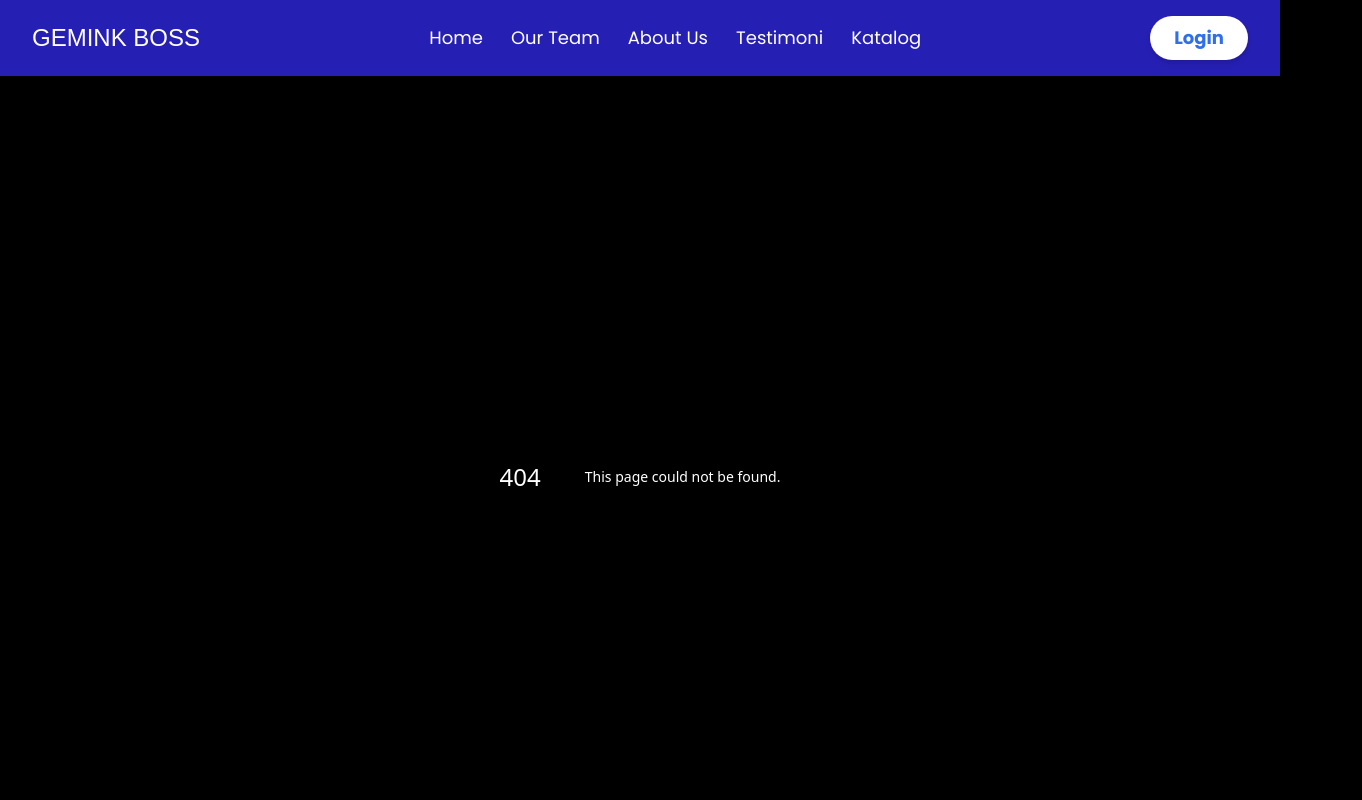
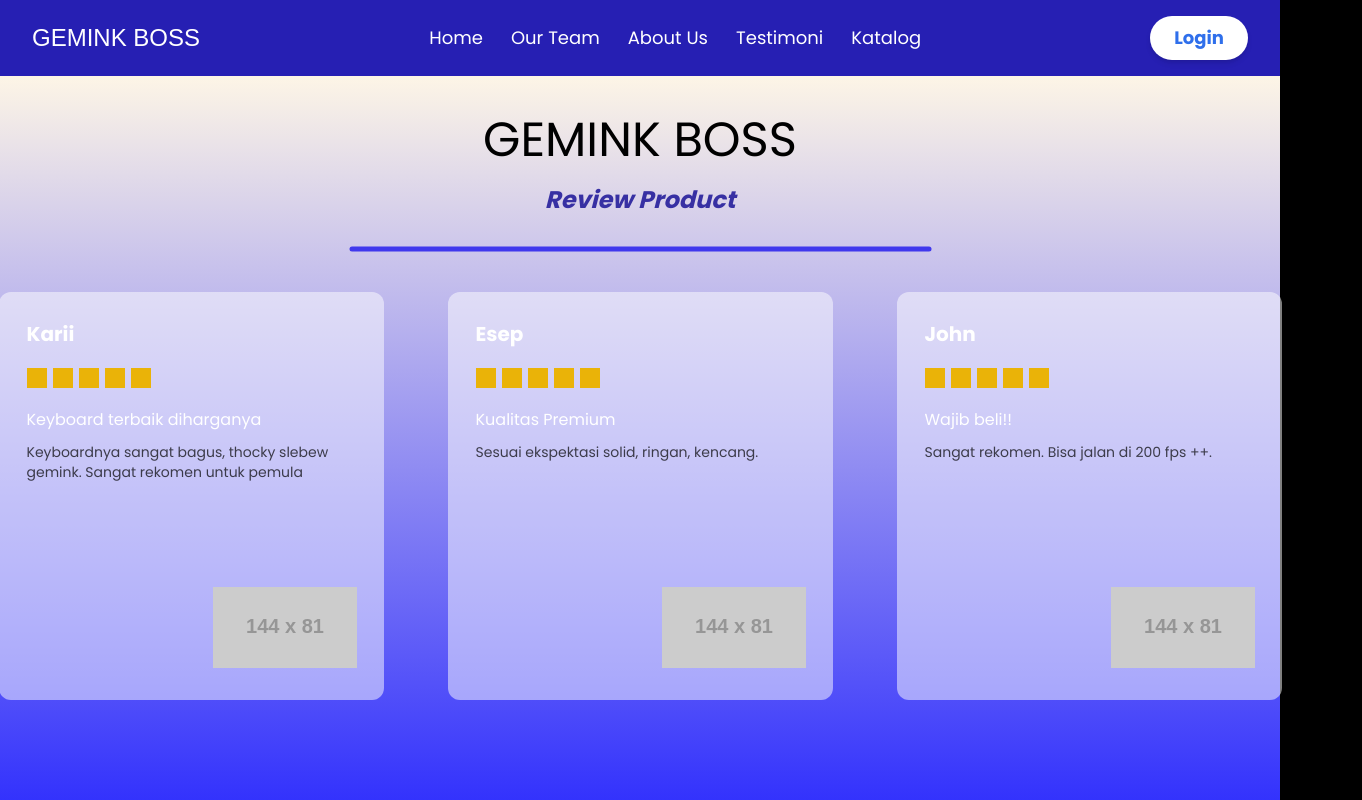
Before and after one commit to brumziee/SIWEB_GEMINK_BOSS, a Next.js app: page /testimoni in a window 1280 px wide. Before the commit this address had no page. Shown: the top 800 px of the page, 1362 px wide, since content can reach past the window. Built offline with nearby package versions, Linux system fonts and the light colour scheme; a web font is replaced by a local one.

Commit message:
Add files via upload

```diff
--- /dev/null
+++ b/app/testimoni/card.tsx
@@ -0,0 +1,32 @@
+import * as React from "react";
+import { StarRating } from "./rating";
+
+interface ReviewCardProps {
+  name: string;
+  title: string;
+  description: string;
+  imageAlt: string;
+}
+
+export const ReviewCard: React.FC<ReviewCardProps> = ({
+  name,
+  title,
+  description,
+  imageAlt,
+}) => {
+  return (
+    <article className="box-border relative p-7 m-0 rounded-xl bg-white bg-opacity-50 h-[408px] w-[385px] max-sm:p-5 max-sm:h-auto max-sm:w-[90%]">
+      <h3 className="box-border p-0 m-0 mb-5 text-xl font-semibold">{name}</h3>
+      <StarRating rating={5} />
+      <h4 className="box-border p-0 m-0 mb-2.5 text-base">{title}</h4>
+      <p className="box-border p-0 m-0 text-sm font-light text-black text-opacity-70">
+        {description}
+      </p>
+      <img
+        src="https://placehold.co/144x81/cccccc/cccccc"
+        alt={imageAlt}
+        className="box-border absolute bottom-8 p-0 m-0 right-[27px] max-sm:static max-sm:mt-5 max-sm:w-full max-sm:h-auto"
+      />
+    </article>
+  );
+};
--- /dev/null
+++ b/app/testimoni/page.tsx
@@ -0,0 +1,11 @@
+"use client";
+import * as React from "react";
+import { ReviewSection } from "./section";
+
+export default function ReviewPage() {
+  return (
+    <main className="box-border p-0 m-0 mx-auto w-full max-w-none min-h-screen bg-gradient-to-b from-[#fdf5e6] to-[#1e1eff]">
+      <ReviewSection />
+    </main>
+  );
+}
--- /dev/null
+++ b/app/testimoni/rating.tsx
@@ -0,0 +1,20 @@
+import * as React from "react";
+
+interface StarRatingProps {
+  rating: number;
+}
+
+export const StarRating: React.FC<StarRatingProps> = ({ rating }) => {
+  return (
+    <div className="box-border flex gap-1.5 p-0 m-0 mb-5">
+      {[...Array(rating)].map((_, index) => (
+        <div
+          key={index}
+          className="box-border p-0 m-0 w-5 h-5 bg-yellow-500"
+          role="img"
+          aria-label="star"
+        />
+      ))}
+    </div>
+  );
+};
--- /dev/null
+++ b/app/testimoni/section.tsx
@@ -0,0 +1,52 @@
+import * as React from "react";
+import { ReviewCard } from "./card";
+import { UnderlineDecoration } from "./underline";
+
+export const ReviewSection = () => {
+  const reviews = [
+    {
+      name: "Karii",
+      title: "Keyboard terbaik diharganya",
+      description:
+        "Keyboardnya sangat bagus, thocky slebew gemink. Sangat rekomen untuk pemula",
+      imageAlt: "Keyboard review",
+    },
+    {
+      name: "Esep",
+      title: "Kualitas Premium",
+      description: "Sesuai ekspektasi solid, ringan, kencang.",
+      imageAlt: "Mouse review",
+    },
+    {
+      name: "John",
+      title: "Wajib beli!!",
+      description: "Sangat rekomen. Bisa jalan di 200 fps ++.",
+      imageAlt: "Product review",
+    },
+  ];
+
+  return (
+    <section className="box-border flex flex-col items-center px-0 py-10 m-0">
+      <h2 className="box-border p-0 m-0 mb-5 text-5xl text-black max-sm:text-4xl">
+        GEMINK BOSS
+      </h2>
+      <div className="box-border flex flex-col items-center p-0 m-0">
+        <p className="box-border p-0 m-0 mb-2.5 text-2xl italic font-semibold text-indigo-800 max-sm:text-xl">
+          Review Product
+        </p>
+        <UnderlineDecoration />
+        <div className="box-border flex gap-16 px-20 py-0 m-0 max-md:flex-col max-md:gap-8 max-md:items-center">
+          {reviews.map((review, index) => (
+            <ReviewCard
+              key={index}
+              name={review.name}
+              title={review.title}
+              description={review.description}
+              imageAlt={review.imageAlt}
+            />
+          ))}
+        </div>
+      </div>
+    </section>
+  );
+};
--- /dev/null
+++ b/app/testimoni/underline.tsx
@@ -0,0 +1,22 @@
+import * as React from "react";
+
+export const UnderlineDecoration = () => {
+  return (
+    <svg
+      width="583"
+      height="6"
+      viewBox="0 0 583 6"
+      fill="none"
+      xmlns="http://www.w3.org/2000/svg"
+      className="underline"
+      style={{ margin: "20px 0 40px", padding: 0, boxSizing: "border-box" }}
+    >
+      <path
+        d="M3 3H580"
+        stroke="#4038ED"
+        strokeWidth="5"
+        strokeLinecap="round"
+      />
+    </svg>
+  );
+};
```
